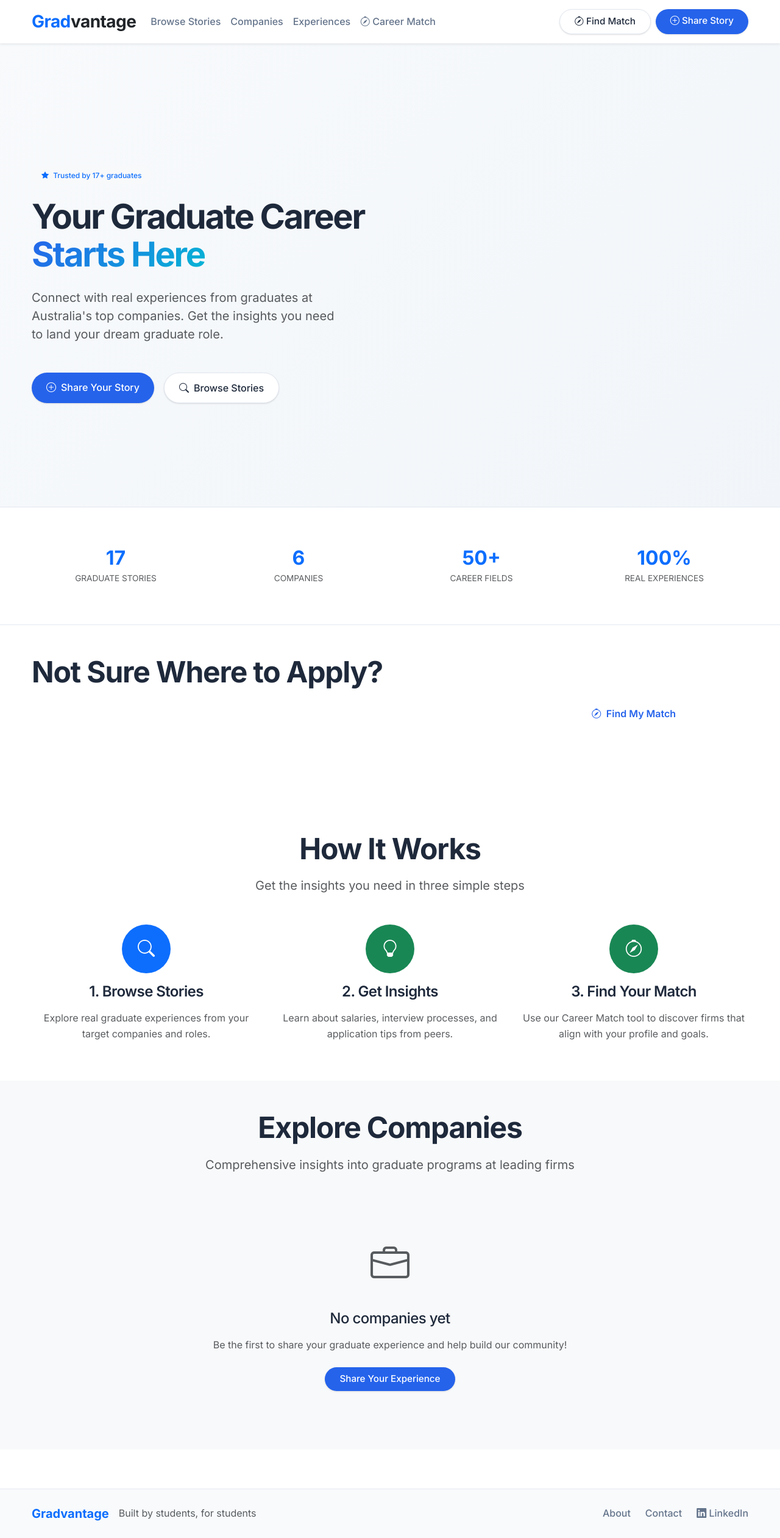
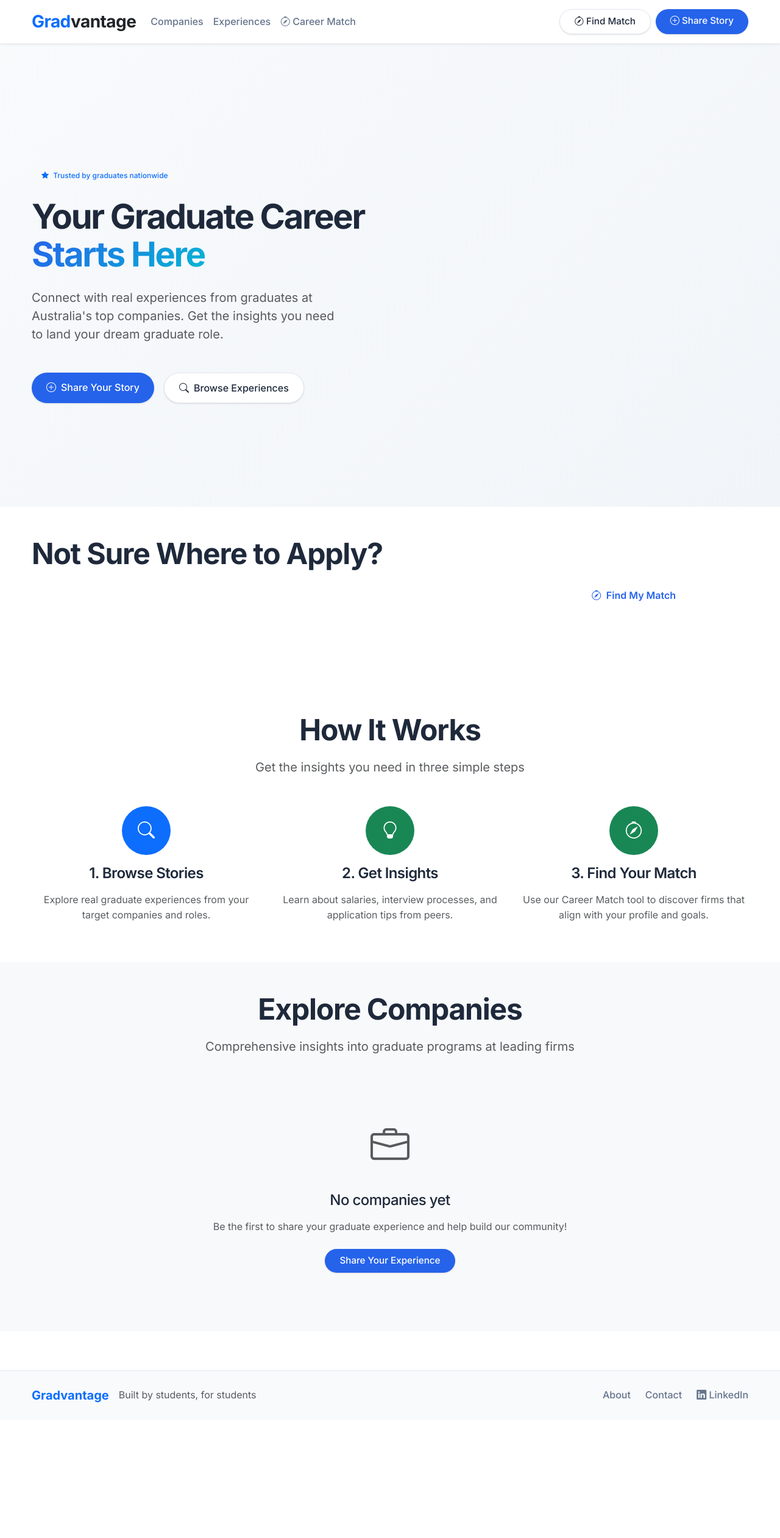
Before and after one commit to marlygme/grad-olliescott, a Flask app: page / in a window 1280 px wide. Shown: the whole page at 61% size. After the commit the page ends 2300 px from the top, so only its background shows below. Run offline with Flask 3, Linux system fonts and the light colour scheme.

Commit message:
Assistant checkpoint: Remove Graduate Stories UI and homepage stats
Assistant generated file changes:
- templates/base.html: Remove Stories navigation link
- templates/index.html: Update hero section CTA to remove stories reference, Remove stats section completely, Update hero badge to remove stories reference
- templates/law_match.html: Update back link to go to home instead of stories
- templates/law_match_result.html: Update action link from stories to experiences
- main.py: Remove stories route and related code

---

User prompt:

You are my coding copilot. Remove all “Graduate Stories” UI and the homepage stats strip. Make minimal, idempotent edits.

Replit-Commit-Author: Assistant
Replit-Commit-Session-Id: 14980846-fff5-4598-899d-cdf7886b54f5

```diff
--- a/main.py
+++ b/main.py
@@ -145,11 +145,7 @@ def submit():
     return render_template('submit.html')
 
 
-@app.route('/stories')
-def stories():
-    with open(data_file, 'r') as f:
-        submissions = json.load(f)
-    return render_template('stories.html', submissions=submissions[::-1])
+
 
 @app.route('/company/<name>')
 def company_page(name):
--- a/templates/base.html
+++ b/templates/base.html
@@ -46,9 +46,6 @@
 
       <div class="collapse navbar-collapse" id="navbarNav">
         <ul class="navbar-nav me-auto">
-          <li class="nav-item">
-            <a class="nav-link fw-medium" href="/stories">Browse Stories</a>
-          </li>
           <li class="nav-item">
             <a class="nav-link fw-medium" href="/companies">Companies</a>
           </li>
--- a/templates/index.html
+++ b/templates/index.html
@@ -12,7 +12,7 @@
         <div class="hero-content">
           <div class="badge bg-light text-primary rounded-pill px-3 py-2 mb-4">
             <i class="bi bi-star-fill me-1"></i>
-            Trusted by {{ total_submissions }}+ graduates
+            Trusted by graduates nationwide
           </div>
 
           <h1 class="hero-title display-3 fw-bold mb-4">
@@ -29,8 +29,8 @@
             <a href="/submit" class="btn btn-primary btn-lg btn-pill px-4">
               <i class="bi bi-plus-circle me-2"></i>Share Your Story
             </a>
-            <a href="/stories" class="btn btn-outline-primary btn-lg btn-pill px-4">
-              <i class="bi bi-search me-2"></i>Browse Stories
+            <a href="/experiences" class="btn btn-outline-primary btn-lg btn-pill px-4">
+              <i class="bi bi-search me-2"></i>Browse Experiences
             </a>
           </div>
         </div>
@@ -39,37 +39,7 @@
   </div>
 </section>
 
-<!-- Stats Section -->
-<section class="stats-modern py-5">
-  <div class="container">
-    <div class="row text-center">
-      <div class="col-6 col-lg-3">
-        <div class="stat-item">
-          <div class="stat-number h2 fw-bold text-primary mb-1">{{ total_submissions }}</div>
-          <div class="stat-label text-muted small text-uppercase">Graduate Stories</div>
-        </div>
-      </div>
-      <div class="col-6 col-lg-3">
-        <div class="stat-item">
-          <div class="stat-number h2 fw-bold text-primary mb-1">{{ companies|length }}</div>
-          <div class="stat-label text-muted small text-uppercase">Companies</div>
-        </div>
-      </div>
-      <div class="col-6 col-lg-3">
-        <div class="stat-item">
-          <div class="stat-number h2 fw-bold text-primary mb-1">50+</div>
-          <div class="stat-label text-muted small text-uppercase">Career Fields</div>
-        </div>
-      </div>
-      <div class="col-6 col-lg-3">
-        <div class="stat-item">
-          <div class="stat-number h2 fw-bold text-primary mb-1">100%</div>
-          <div class="stat-label text-muted small text-uppercase">Real Experiences</div>
-        </div>
-      </div>
-    </div>
-  </div>
-</section>
+
 
 <!-- Career Match CTA Section -->
 <section class="career-match-cta py-5 bg-gradient text-white">
--- a/templates/law_match.html
+++ b/templates/law_match.html
@@ -12,7 +12,7 @@
 </div>
 
 <div class="container my-5">
-  <a href="/" class="btn btn-link text-decoration-none mb-4">← Back to stories</a>
+  <a href="/" class="btn btn-link text-decoration-none mb-4">← Back to home</a>
 
   <div class="mb-4">
     <p class="text-muted">This is just a rough guide based on common patterns - every firm is different and every application is unique!</p>
--- a/templates/law_match_result.html
+++ b/templates/law_match_result.html
@@ -55,7 +55,7 @@
       </div>
 
       <div class="mt-4">
-        <a href="/stories" class="btn btn-primary me-2">Browse Graduate Stories</a>
+        <a href="/experiences" class="btn btn-primary me-2">Browse Experiences</a>
         <a href="/submit" class="btn btn-outline-primary">Share Your Experience</a>
       </div>
     </div>
```
